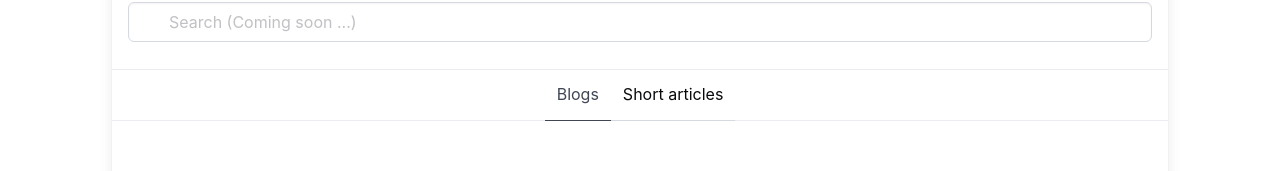
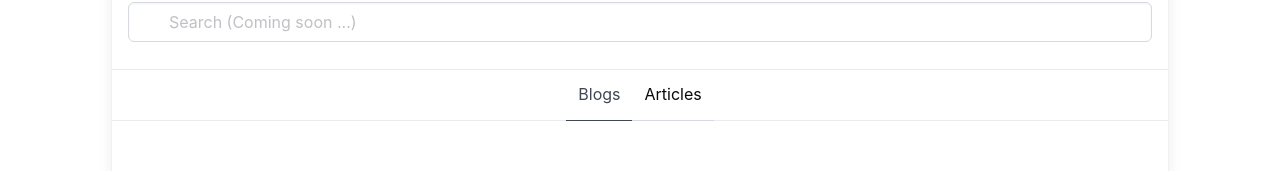
Before and after one commit to nishantb06/nishantb06.github.io, a React (Create React App) app: page /writings in a window 1280 px wide. Shown: the part 195-366 px from the top of the page. Built offline with nearby package versions, Linux system fonts and the light colour scheme.

Commit message:
short articles breadcrumbs

```diff
--- a/src/components/BlogDetails.js
+++ b/src/components/BlogDetails.js
@@ -26,6 +26,8 @@ const BlogDetails = () => {
     };
 
     const blog = blogPosts.find(post => post.slug === slug);
+    console.log(blog);
+    const isShortArticle = blog.isShortArticle;
 
     useEffect(() => {
         if (blog) {
@@ -82,7 +84,7 @@ const BlogDetails = () => {
                     <ul className="container is-size-12">
                         <li><Link to="/" className="has-text-grey"></Link></li>
                         <li><Link to="/about" className="has-text-grey">Home</Link></li>
-                        <li><Link to="/writings" className="has-text-grey">Blogs</Link></li>
+                        <li><Link to="/writings" className="has-text-grey">{isShortArticle ? 'Articles' : 'Blogs'}</Link></li>
                         <li><Link to="#" className="has-text-black">{blog.title}</Link></li>
                     </ul>
                 </nav>
--- a/src/components/Writings.js
+++ b/src/components/Writings.js
@@ -62,7 +62,7 @@ const Writings = () => {
                             className={activeTab === 'Short articles' ? 'is-active' : 'has-text-black'}
                             onClick={() => setActiveTab('Short articles')}
                         >
-                            Short articles
+                            Articles
                         </Link>
                     </p>
                     <div className="pb-4"></div>
```
